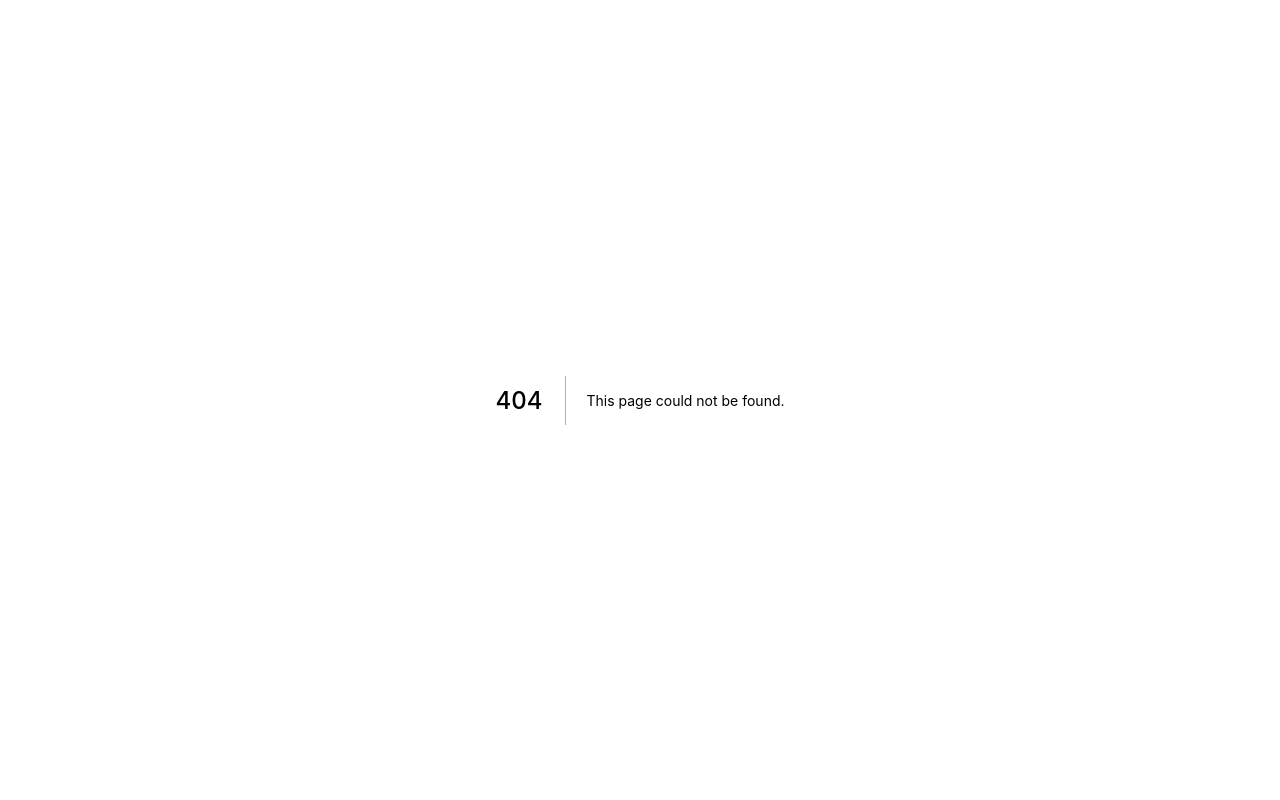
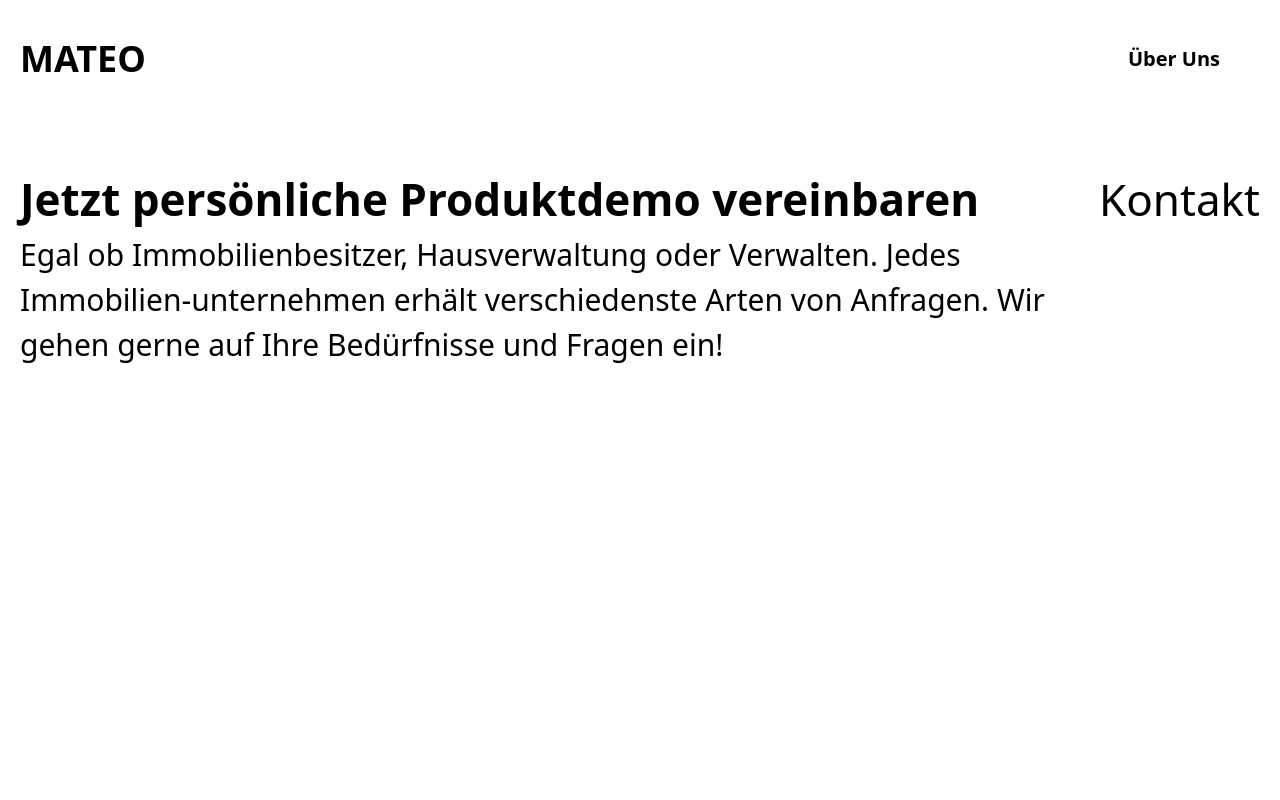
Before and after one commit to vercel-support/mateo-website, a Next.js app in the folder mateo-website-nextjs-prismic/: page /demo in a window 1280 px wide. Before the commit this address had no page. Shown: the top 800 px of the page. Built offline with nearby package versions, Linux system fonts and the light colour scheme.

Commit message:
Revert "fix"
This reverts commit 3de1034174e127ba88753e69864e8a30e7042acb.

```diff
--- /dev/null
+++ b/mateo-website-nextjs-prismic/pages/demo.js
@@ -0,0 +1,34 @@
+import Container from '../components/container'
+import Intro from '../components/intro'
+import Layout from '../components/layout'
+
+import Head from 'next/head'
+import Header from "../components/header";
+
+export default function Homepage() {
+
+  return (
+    <>
+      <Layout >
+        <Head>
+          <title>MATEO - Demo Vereinbaren</title>
+        </Head>
+        <Container>
+          <Header />
+          <div className="flex flex-row">
+            <div>
+            <div className="text-6xl font-bold">
+              Jetzt persönliche Produktdemo vereinbaren
+            </div>
+            <div className="text-3xl">
+              Egal ob Immobilienbesitzer, Hausverwaltung oder Verwalten. Jedes Immobilien-unternehmen erhält verschiedenste Arten von Anfragen. Wir gehen gerne auf Ihre Bedürfnisse und Fragen ein!
+            </div>
+            </div>
+            <div className="text-6xl">Kontakt</div>
+
+          </div>
+        </Container>
+      </Layout>
+    </>
+  )
+}
```
